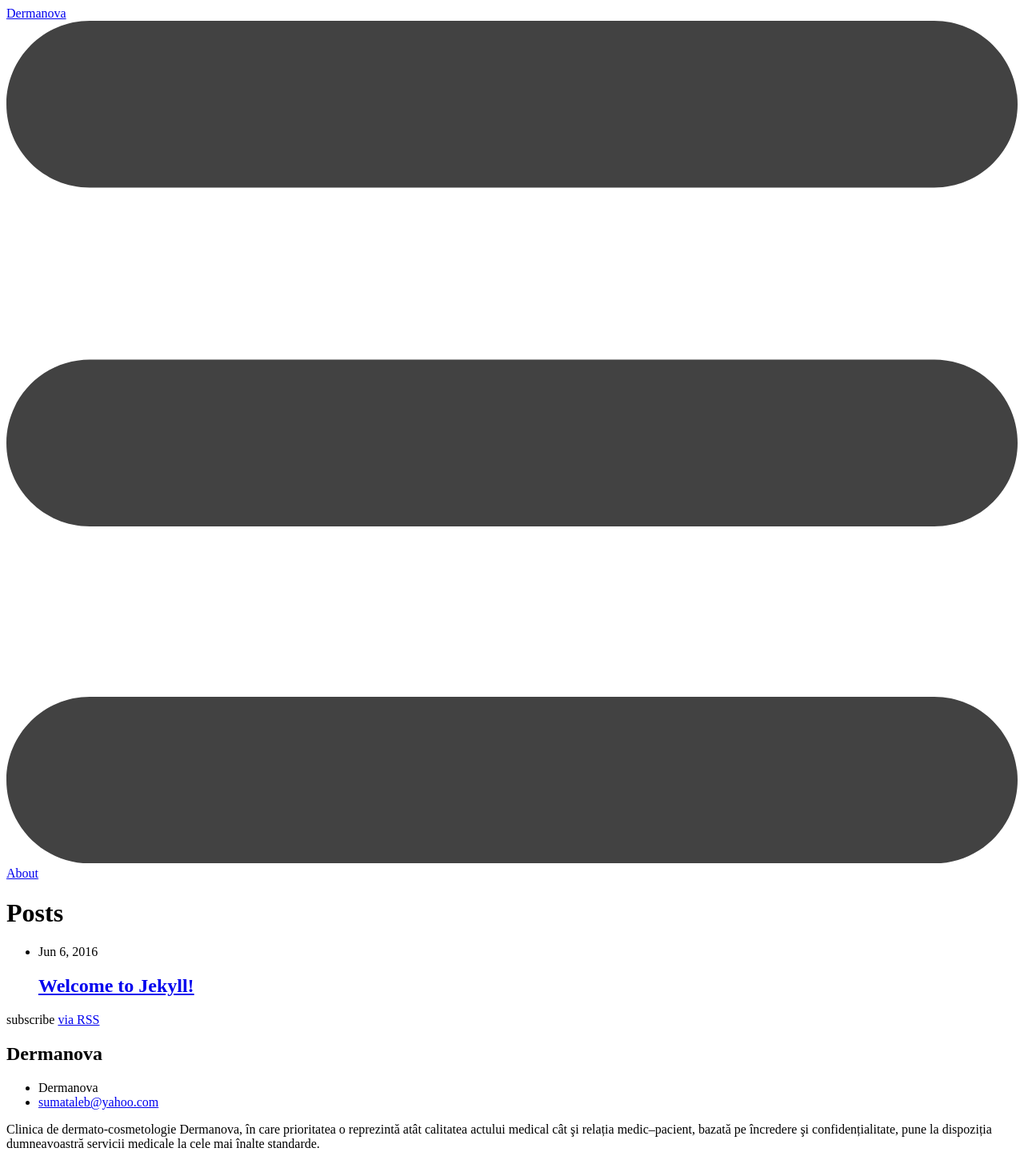
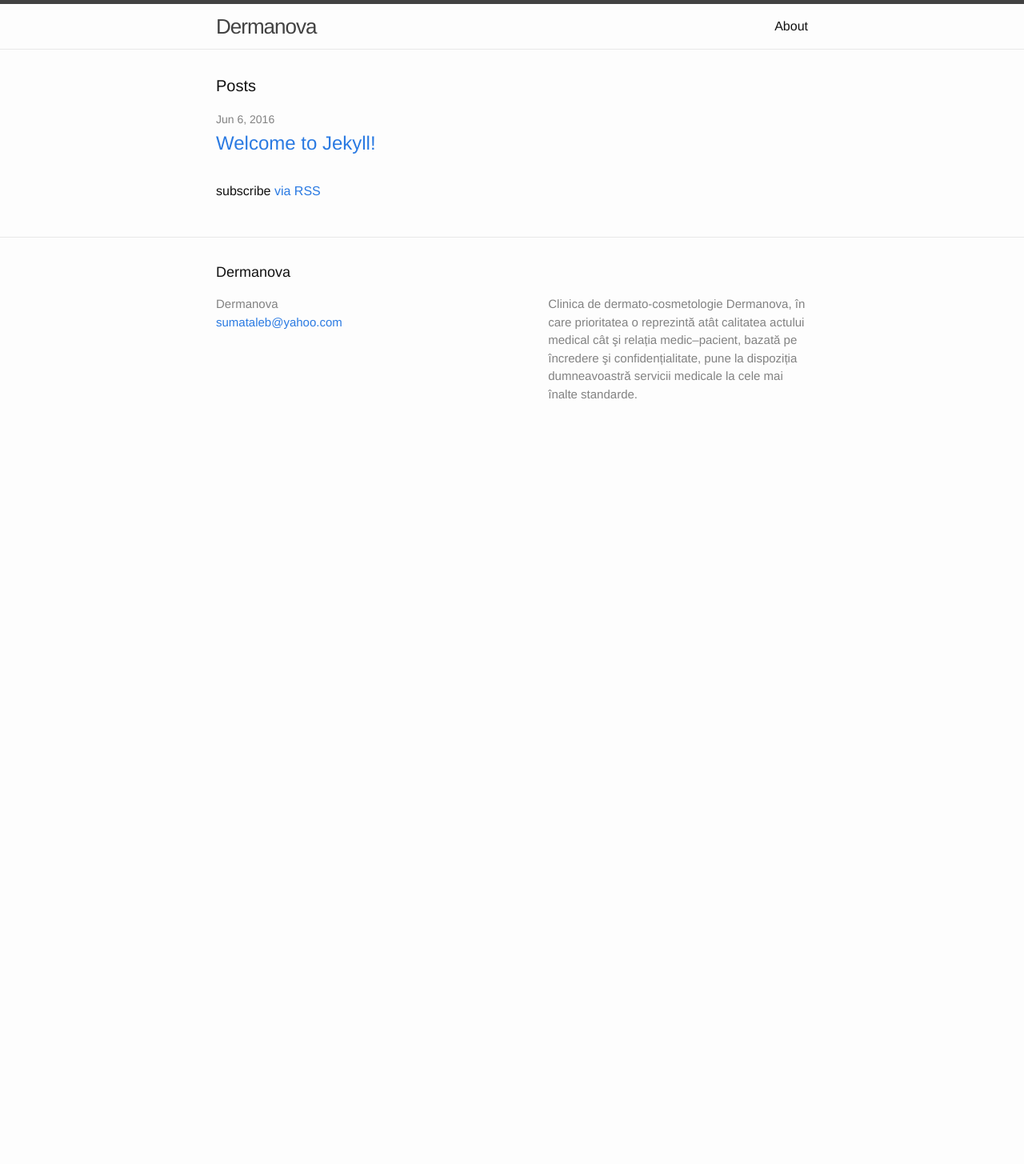
Before and after one commit to bogdansoare/dermanova, a Jekyll site: the page built from index.html, in a window 1280 px wide. Shown: the whole page at 80% size. Built offline with Jekyll 4.4.1, drawn with Linux system fonts in a browser that asks for light colours; after the commit the page ends 900 px from its top, so only the background shows below that.

```diff
--- a/_config.yml
+++ b/_config.yml
@@ -7,7 +7,7 @@ description: > # this means to ignore newlines until "baseurl:"
   atât calitatea actului medical cât şi relația medic–pacient, bazată pe
   încredere şi confidențialitate, pune la dispoziția dumneavoastră servicii
   medicale la cele mai înalte standarde.
-baseurl: "dermanova" # the subpath of your site, e.g. /blog
+baseurl: "/dermanova" # the subpath of your site, e.g. /blog
 url: "https://bogdansoare.github.io" # the base hostname & protocol for your site
 
 # Build settings
```
